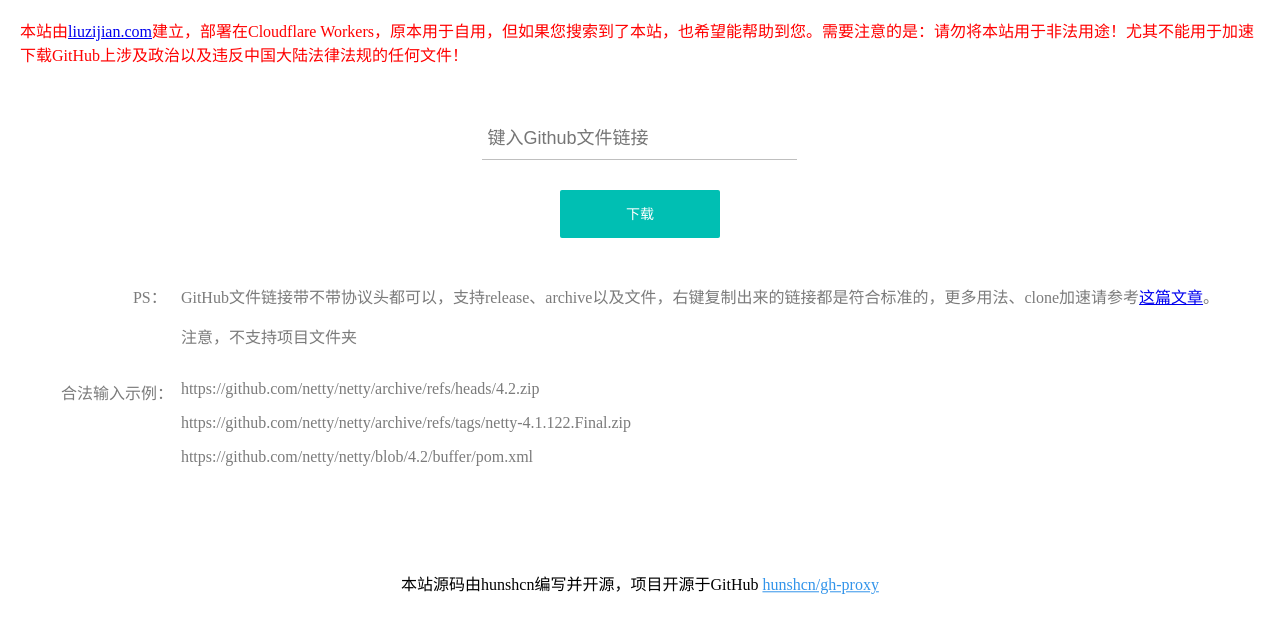
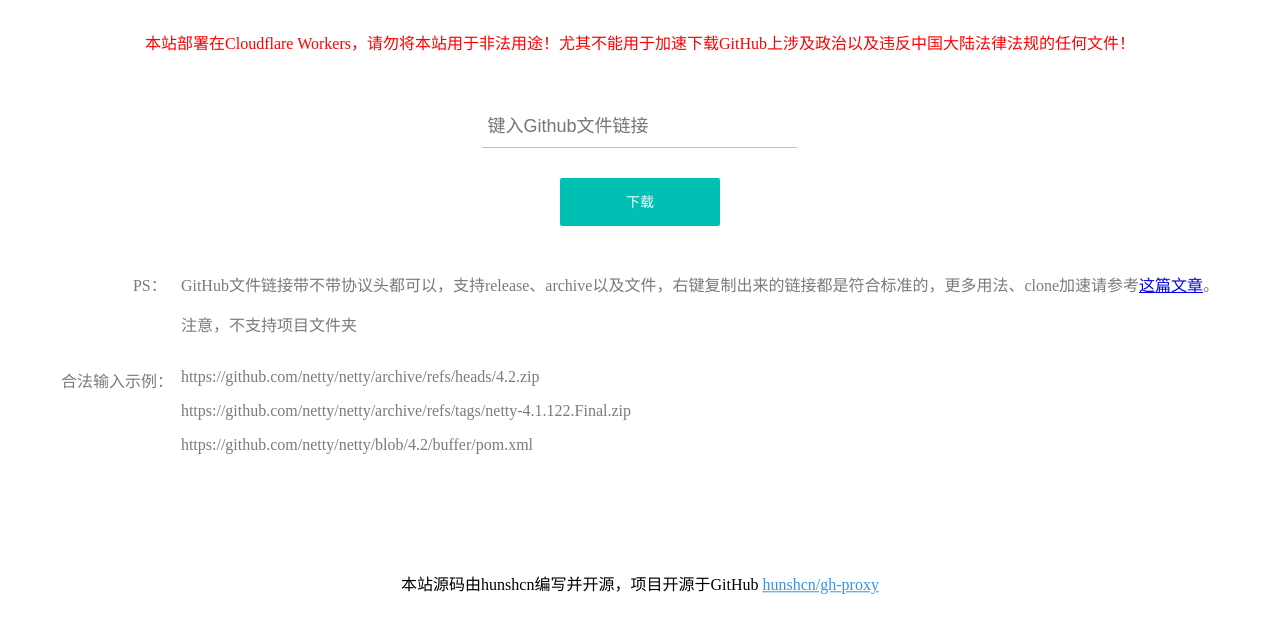
Before and after one commit to changelzj/changelzj.github.io, a plain HTML site: page gh-proxy/index.html in a window 1280 px wide. Shown: the part 169-800 px from the top of the page. Drawn offline with Linux system fonts and the light colour scheme.

Commit message:
Update usage policy in index.htmla
Removed reference to liuzijian.com and clarified usage policy.

```diff
--- a/gh-proxy/index.html
+++ b/gh-proxy/index.html
@@ -125,7 +125,7 @@
                                                                                                data-recalc-dims="1"></a>
 <h1 style="margin-bottom: 50px">GitHub 文件加速</h1>
 
-<p style="color:red;">  本站由<a  href="https://liuzijian.com" target=_blank >liuzijian.com</a>建立，部署在Cloudflare Workers，原本用于自用，但如果您搜索到了本站，也希望能帮助到您。需要注意的是：请勿将本站用于非法用途！尤其不能用于加速下载GitHub上涉及政治以及违反中国大陆法律法规的任何文件！ </p>
+<p style="color:red;">  本站部署在Cloudflare Workers，请勿将本站用于非法用途！尤其不能用于加速下载GitHub上涉及政治以及违反中国大陆法律法规的任何文件！ </p>
 
 
     <br/><br/>
```
